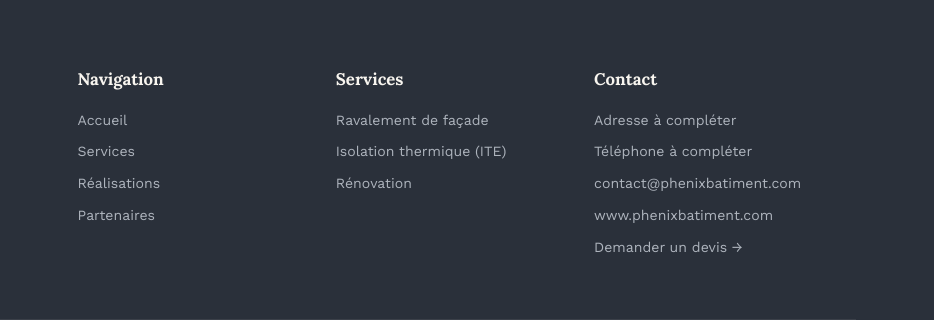
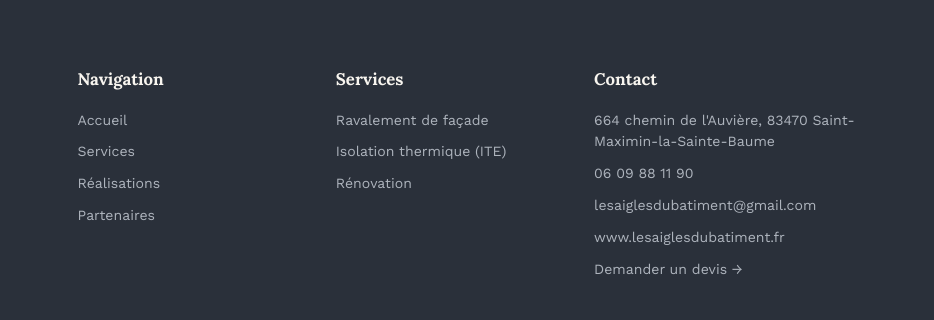
Before and after one commit to Guiguisme/phenix-batiment, a plain HTML site: page index.html in a window 1280 px wide. Shown: the part 3551-3871 px from the top of the page, 346-1280 px from the left. Drawn offline with nearby package versions, Linux system fonts and the light colour scheme.

Commit message:
Met à jour coordonnées de contact

```diff
--- a/index.html
+++ b/index.html
@@ -303,10 +303,10 @@ footer{background:var(--ink-2); color:#c9cdd4; padding:70px 0 30px;}
       </div>
       <div>
         <h4>Contact</h4>
-        <p>Adresse à compléter</p>
-        <p>Téléphone à compléter</p>
-        <p>contact@phenixbatiment.com</p>
-        <p>www.phenixbatiment.com</p>
+        <p>664 chemin de l'Auvière, 83470 Saint-Maximin-la-Sainte-Baume</p>
+        <p>06 09 88 11 90</p>
+        <p>lesaiglesdubatiment@gmail.com</p>
+        <p>www.lesaiglesdubatiment.fr</p>
         <a href="devis.html">Demander un devis →</a>
       </div>
     </div>
```
Also changed, not shown: cgv.html (+3 -3 lines), devis.html (+4 -4 lines), partenaires.html (+4 -4 lines), realisations.html (+4 -4 lines), services.html (+4 -4 lines).
